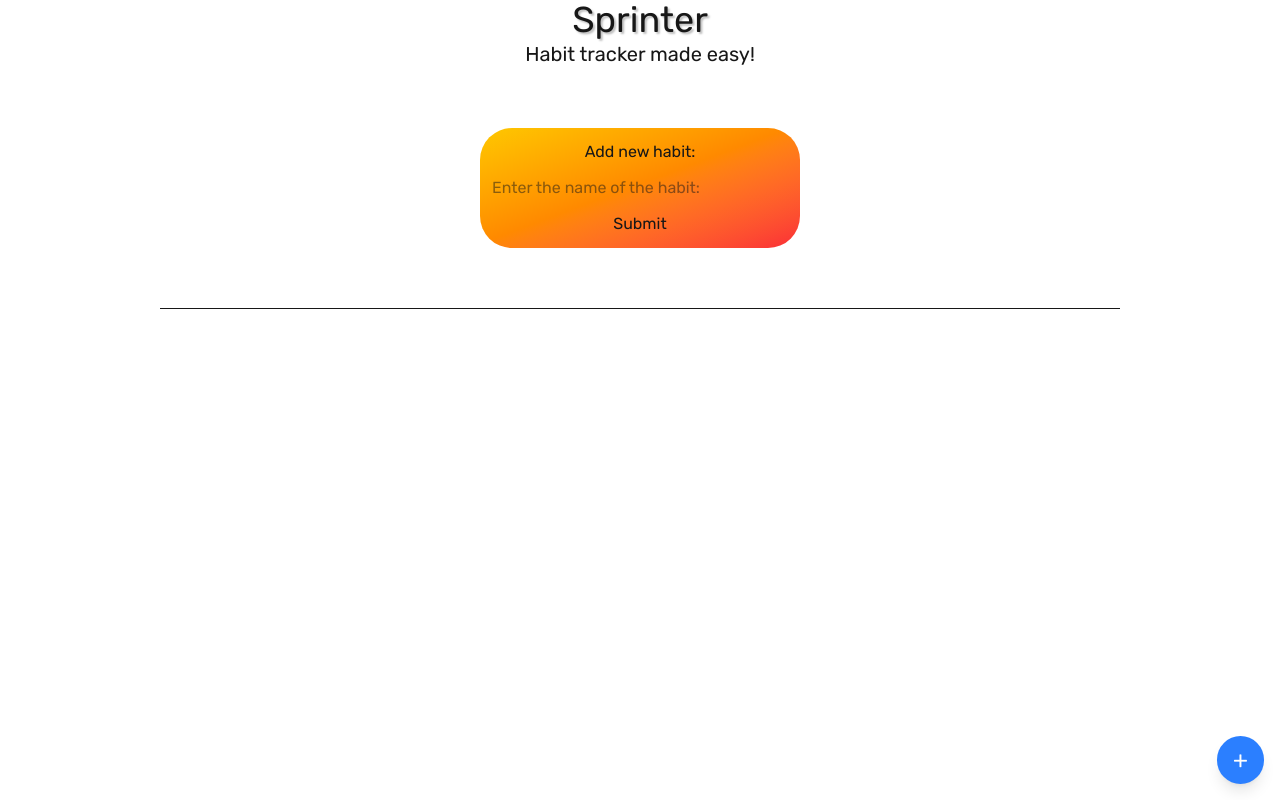
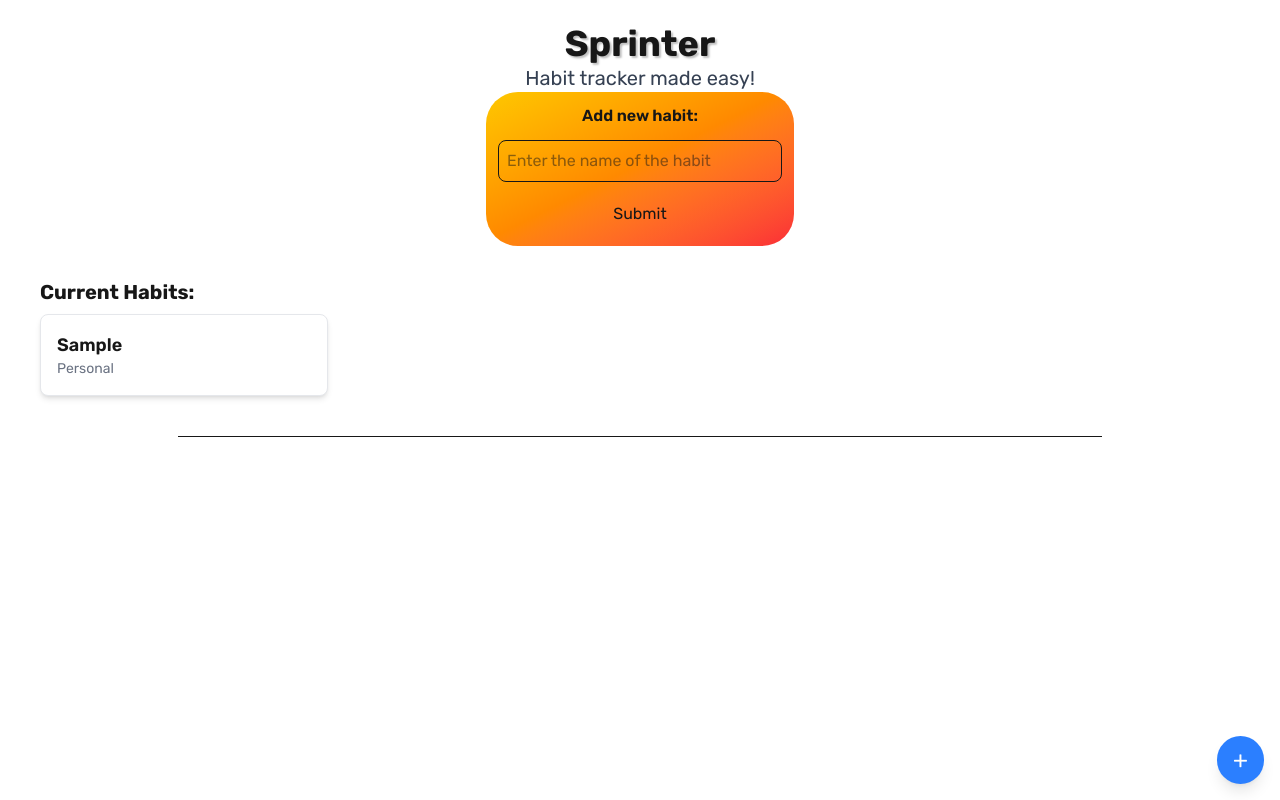
Before and after one commit to StepanPotiienko/sprinter, a Next.js app: page / in a window 1280 px wide. Both pictures are taken after typing "Sample" into the empty fields and a click on the button "Submit". Built offline with nearby package versions, Linux system fonts and the light colour scheme.

Commit message:
habit tracker ui is done

```diff
--- a/app/page.tsx
+++ b/app/page.tsx
@@ -5,54 +5,84 @@ import './styles/page.css'
 
 import { NotesGrid } from './components/notes'
 
+interface Habit {
+  name: string;
+  type: string;
+}
 
-const AddHabitForm = () => {
-  const [habitNames, setHabitNames] = useState<string[]>([])
-  const [currentHabit, setCurrentHabit] = useState("")
+const HabitCard = ({ name, type }: Habit) => {
+  return (
+    <div className="bg-white shadow-md rounded-lg p-4 border border-gray-200">
+      <h3 className="text-lg font-semibold">{name}</h3>
+      <p className="text-sm text-gray-500">{type}</p>
+    </div>
+  );
+};
 
-  function AddNewHabit(e: React.FormEvent<HTMLFormElement>) {
-    e.preventDefault()
+const HabitsList = ({ habits }: { habits: Habit[] }) => {
+  return (
+    <div className="w-full mt-4 p-4">
+      <h3 className="text-xl font-bold mb-2">Current Habits:</h3>
+      <div className="grid grid-cols-1 sm:grid-cols-2 md:grid-cols-3 lg:grid-cols-4 gap-4">
+        {habits.map((habit, index) => (
+          <HabitCard name={habit.name} type={habit.type} key={index} />
+        ))}
+      </div>
+    </div>
+  );
+};
+
+const AddHabitForm = ({ onAddHabit }: { onAddHabit: (habit: Habit) => void }) => {
+  const [currentHabit, setCurrentHabit] = useState("");
+
+  function handleAddHabit(e: React.FormEvent<HTMLFormElement>) {
+    e.preventDefault();
     if (!currentHabit.trim()) {
-      return
+      alert("The name of the habit cannot be empty.");
+      return;
     }
 
-    console.log(`Adding new habit: ${currentHabit}`)
-    setHabitNames(prev => [...prev, currentHabit])
-    setCurrentHabit("")
-    console.log(habitNames)
+    onAddHabit({ name: currentHabit, type: "Personal" });
+    setCurrentHabit("");
   }
 
   return (
-    <div className="w-1/4 text-center bg-gradient-to-br from-yellow-400 to-red-500 rounded-4xl p-3" id="new-habit-form">
-      <form onSubmit={AddNewHabit} className="flex flex-col gap-3">
-        <label htmlFor="add-habit">Add new habit:</label>
+    <div className="w-1/4 text-center bg-gradient-to-br from-yellow-400 to-red-500 rounded-4xl p-3">
+      <form onSubmit={handleAddHabit} className="flex flex-col gap-3">
+        <label htmlFor="add-habit" className="font-semibold">Add new habit:</label>
         <input
           id="add-habit"
           name="add-habit"
           value={currentHabit}
           onChange={(e) => setCurrentHabit(e.target.value)}
-          placeholder="Enter the name of the habit: "
+          placeholder="Enter the name of the habit"
+          className="p-2 border rounded-lg"
         />
-        <button type="submit" className="cursor-pointer hover:underline">
+        <button type="submit" className="px-4 py-2 rounded-lg transition cursor-pointer">
           Submit
         </button>
       </form>
     </div>
-  )
-}
+  );
+};
 
 export default function Home() {
+  const [habits, setHabits] = useState<Habit[]>([]);
+
+  function handleAddHabit(newHabit: Habit) {
+    setHabits(prev => [...prev, newHabit]);
+  }
+
   return (
-    <div className='w-full h-full flex justify-center items-center flex-col'>
-      <h1 className="text-4xl" style={{textShadow: "2px 2px 2px rgba(0, 0, 0, 0.25)"}}>Sprinter</h1>
-      <h2 className='text-xl'>Habit tracker made easy!</h2>
-      <div className='w-[100vw] h-[30vh] flex justify-center align-middle items-center'>
-        <AddHabitForm />
+    <div className='w-full h-full flex justify-center items-center flex-col p-6'>
+      <h1 className="text-4xl font-bold" style={{ textShadow: "2px 2px 2px rgba(0, 0, 0, 0.25)" }}>Sprinter</h1>
+      <h2 className='text-xl text-gray-700'>Habit tracker made easy!</h2>
+      <div className='w-full flex flex-col items-center'>
+        <AddHabitForm onAddHabit={handleAddHabit} />
+        <HabitsList habits={habits} />
       </div>
-      <hr className="w-3/4" />
-      <div>
-        <NotesGrid />
-      </div>
+      <hr className="w-3/4 my-6" />
+      <NotesGrid />
     </div>
   );
 }
```
